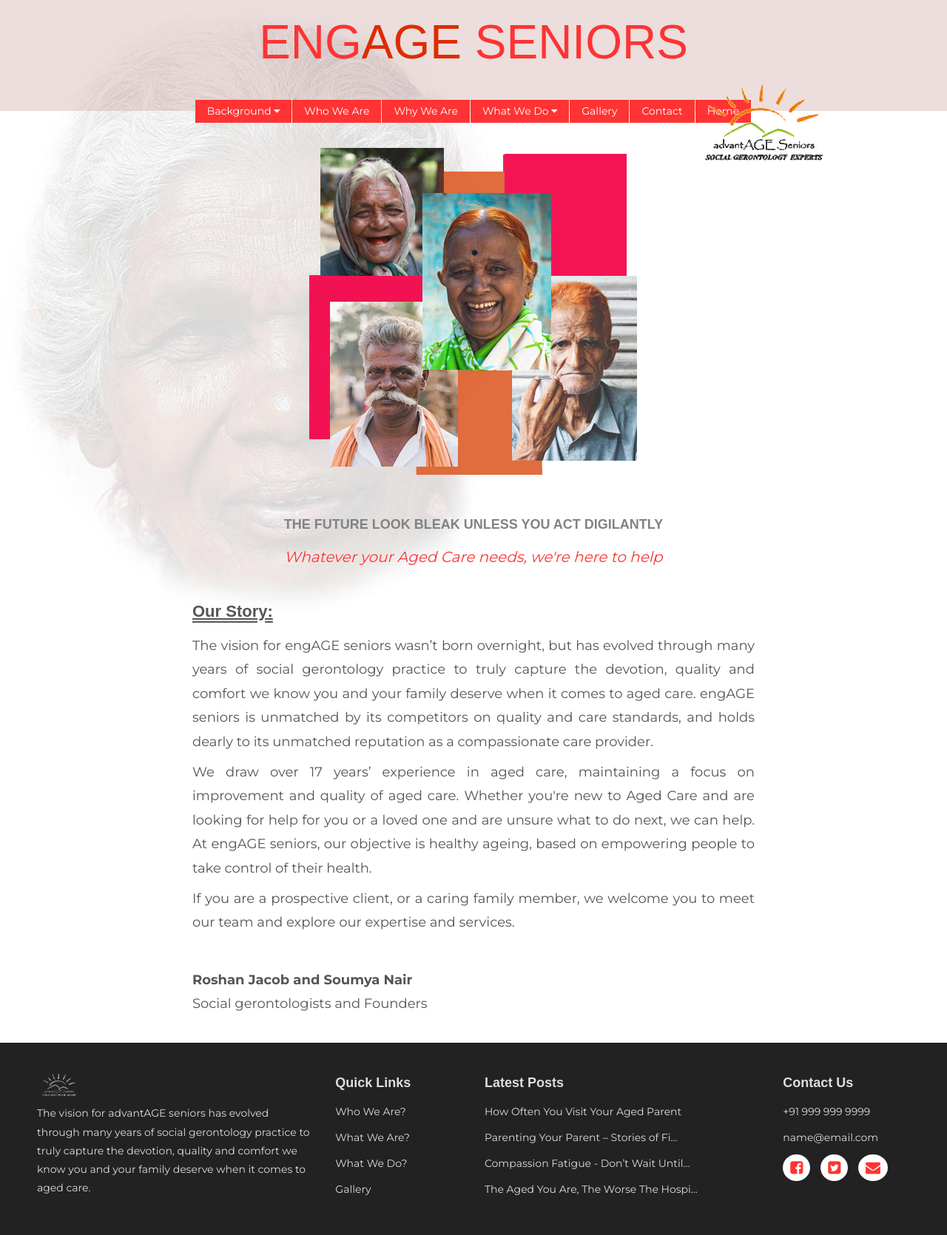
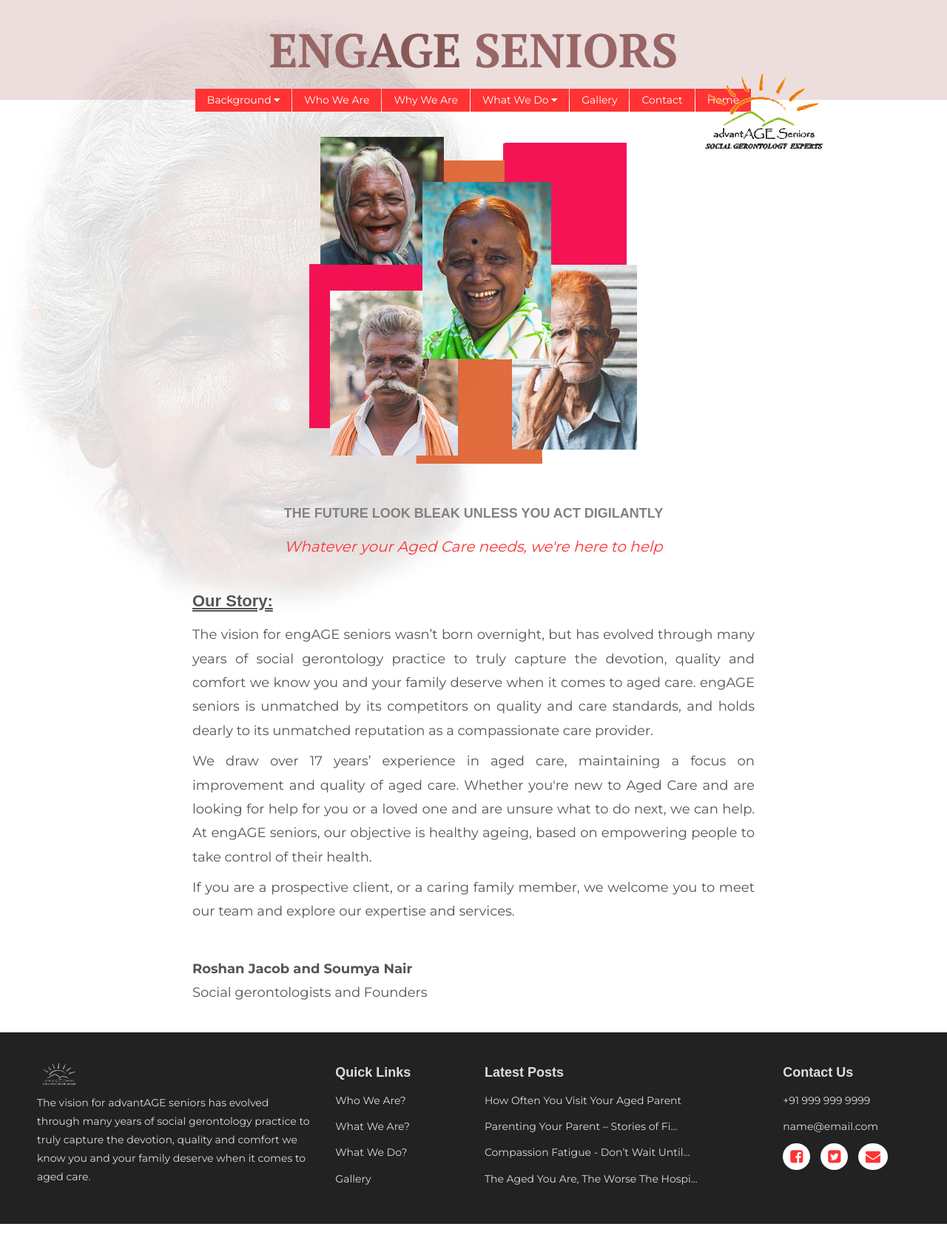
Before and after one commit to sharathdt/advantage-india, a Jekyll site: the page built from index.html, in a window 1280 px wide. Shown: the whole page at 74% size. Built offline with Jekyll 4.4.1, drawn with Linux system fonts in a browser that asks for light colours.

Commit message:
title fix

```diff
--- a/_layouts/default.html
+++ b/_layouts/default.html
@@ -10,6 +10,7 @@
   <link rel="stylesheet" href="{{site.baseurl}}/css/main.css">
   <link rel="stylesheet" href="https://cdnjs.cloudflare.com/ajax/libs/font-awesome/4.7.0/css/font-awesome.min.css">
   <link href="https://fonts.googleapis.com/css?family=Montserrat:400,500,700" rel="stylesheet">
+  <link href="https://fonts.googleapis.com/css?family=PT+Serif:700&text=ENGASNIOR" rel="stylesheet">
 </head>
 <body style="background-image: url({{site.baseurl}}/img/engage-india-bg.jpg);">
 
--- a/_sass/_style.scss
+++ b/_sass/_style.scss
@@ -42,7 +42,7 @@ a {
 
 header {
     text-align: center;
-    min-height: 150px;
+    // min-height: 150px;
 	background: rgba(169, 113, 108, 0.23);
     grid-column: span 12;
 
@@ -51,16 +51,17 @@ header {
     }
 
     .logo-title {
-        margin-bottom: 30px;
         font-weight: 400;
         font-size: $base-font-size * 3.2;
+        font-family: 'PT Serif', serif;
         color: var(--brand-color);
-		margin: 0 auto;
-		text-align: center;
-		width: 100%;
+        color: #996666;
+    		margin: 10px auto !important;
+    		text-align: center;
+    		width: 100%;
 
 		span {
-			color: #DD2C00;
+			color: #885959;
 		}
 
 		@include media-query($on-palm) {
```
